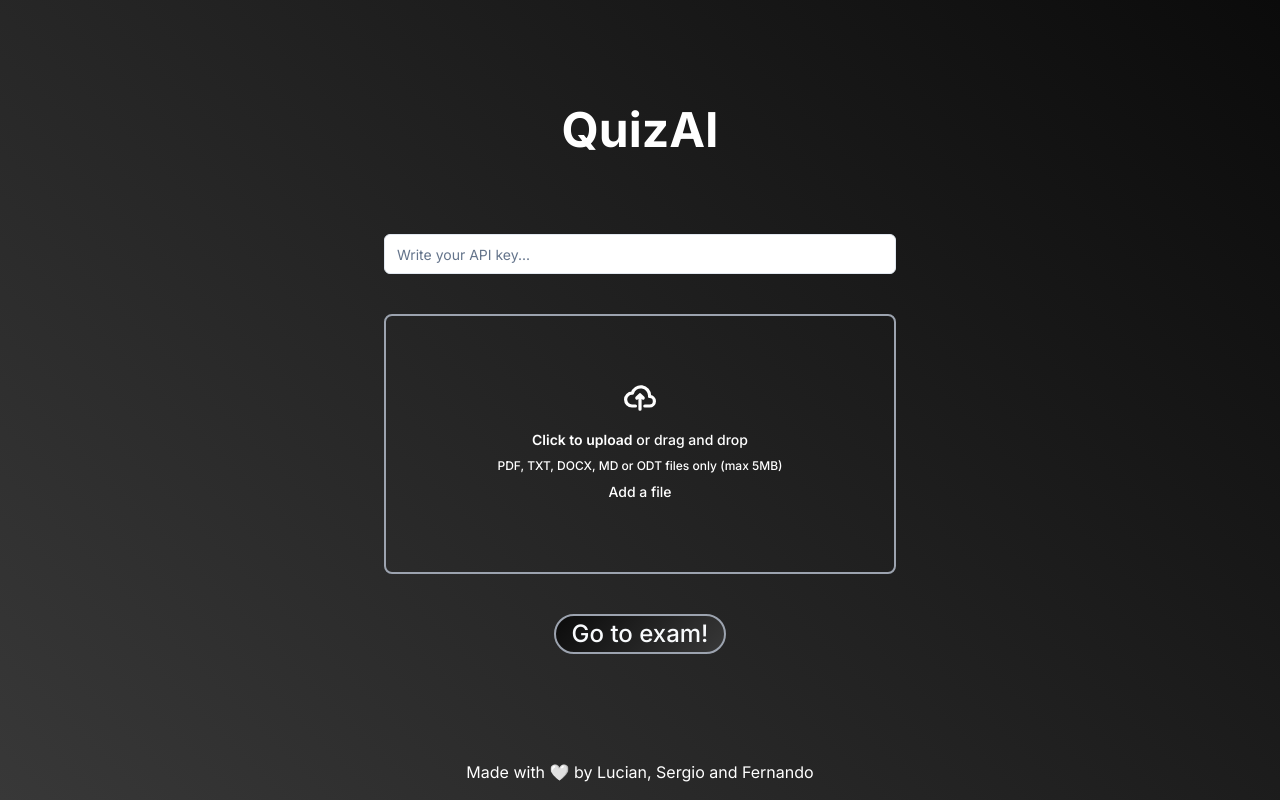
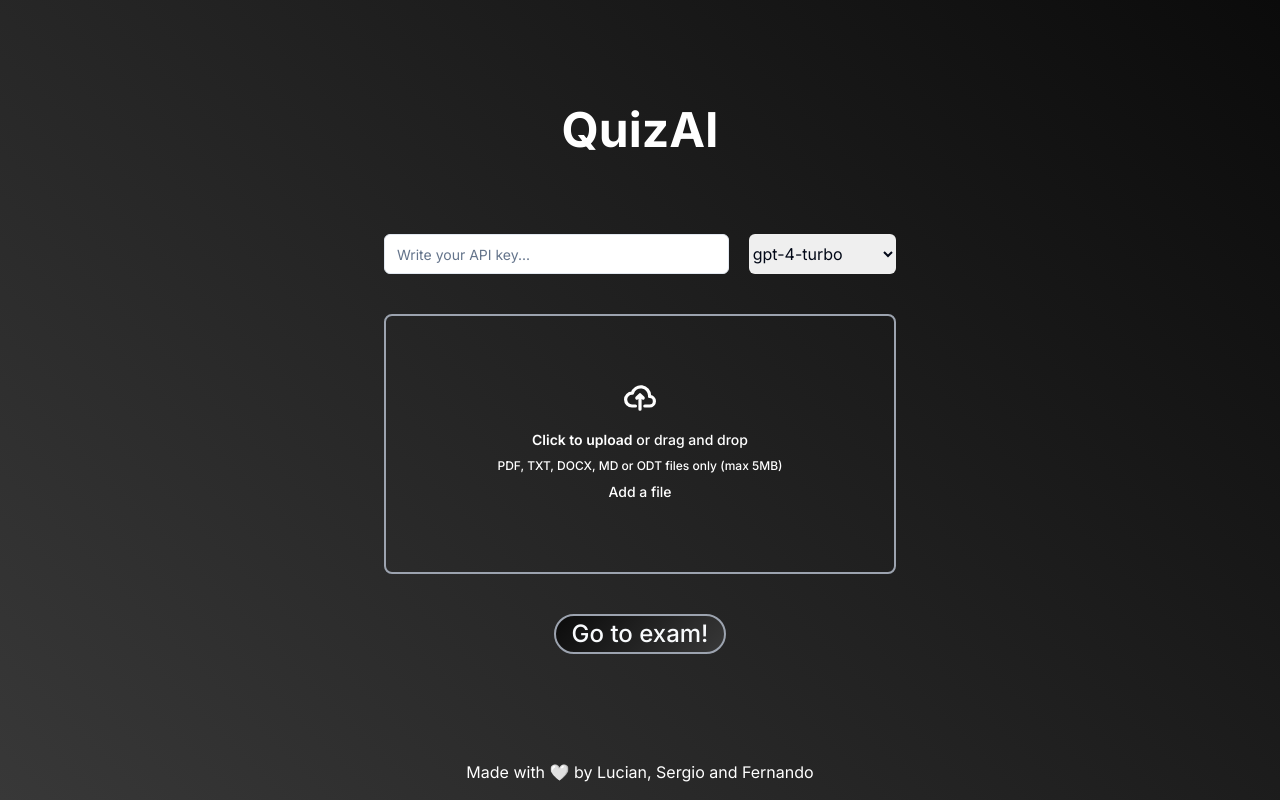
Before and after one commit to FerLRT/QuizCraft, a Next.js app: page / in a window 1280 px wide. Built offline with nearby package versions, Linux system fonts and the light colour scheme.

Commit message:
Added combobox for select AI model

```diff
--- a/src/app/page.tsx
+++ b/src/app/page.tsx
@@ -59,14 +59,20 @@ export default function Home() {
           className="flex flex-col gap-10 items-center w-full max-w-lg"
           onSubmit={handleOnSubmit}
         >
+          <section className="flex gap-5 w-full">
             <Input
               required
               type="password"
               placeholder="Write your API key..."
-            className="w-full"
+              className="w-[70%]"
               onChange={handleInPutChange}
               value={key}
             />
+
+            <select className="w-[30%] rounded-md">
+              <option>gpt-4-turbo</option>
+            </select>
+          </section>
           <FileLoader onChange={handleFileChange} fileName={fileName} />
           <MyButton>Go to exam!</MyButton>
         </form>
```
Lines whose indentation alone changed are shown as unchanged.
